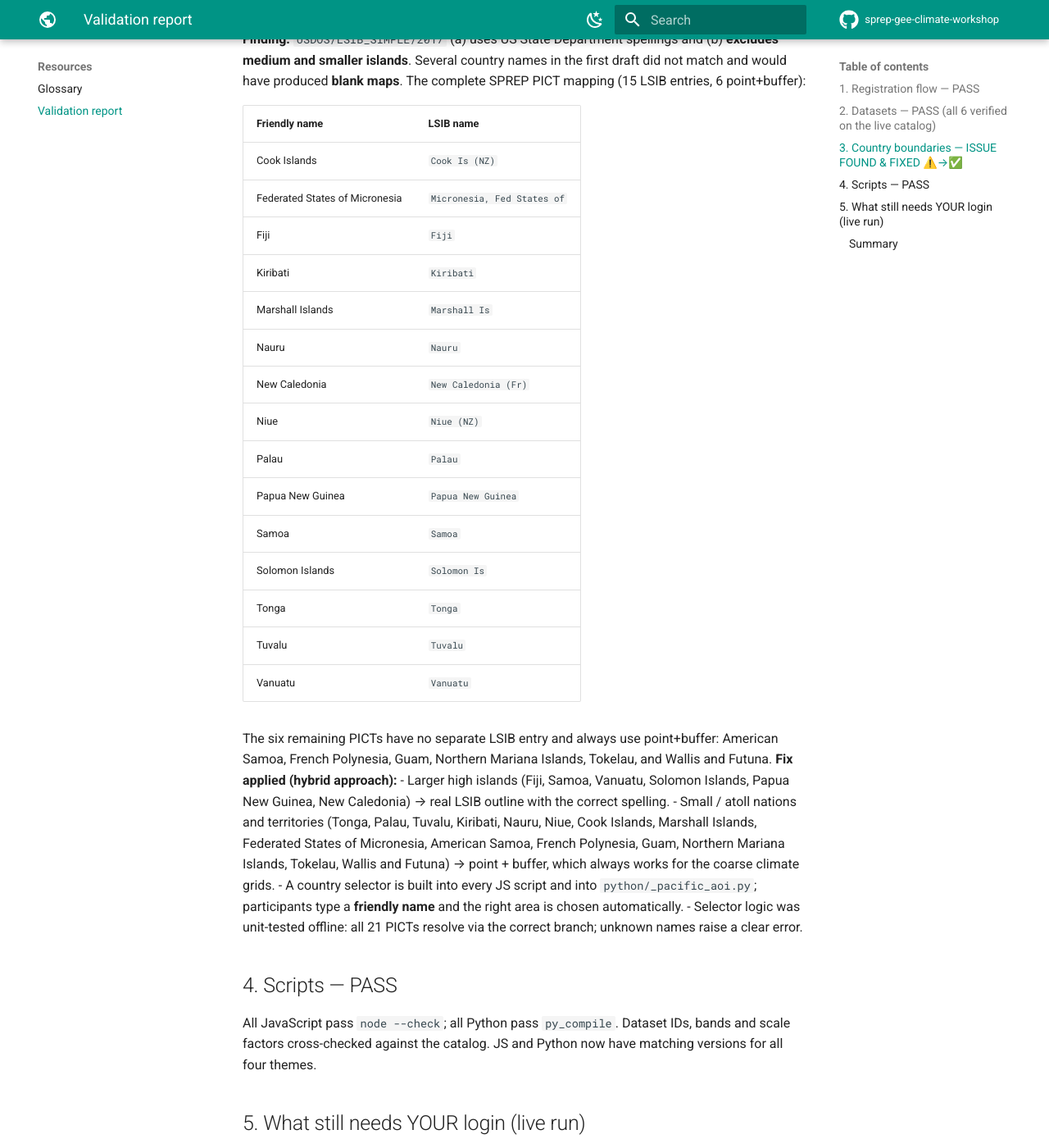
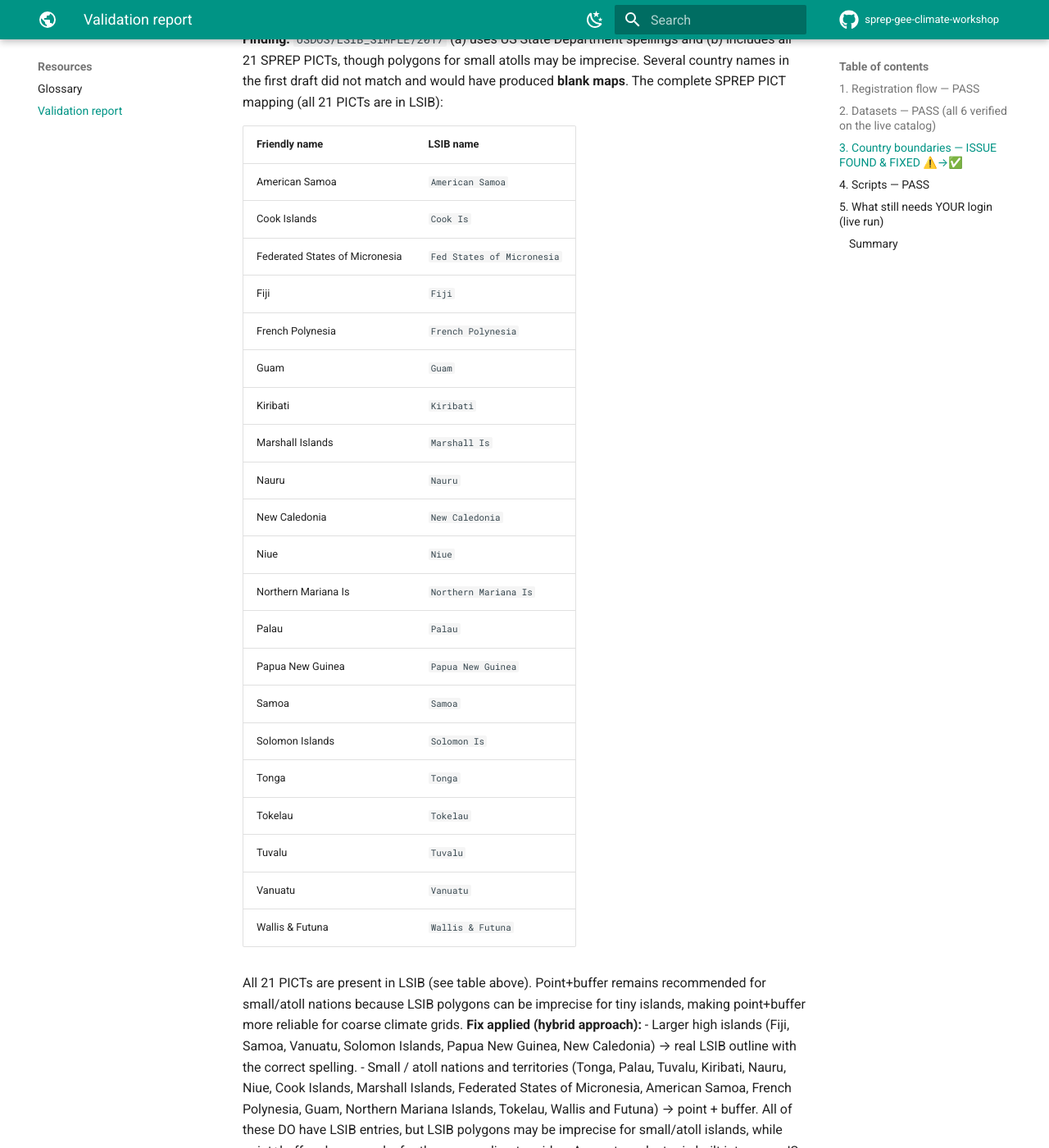
Before and after one commit to tavitas/sprep-gee-climate-workshop, an MkDocs documentation site: the page built from docs/resources/validation.md, in a window 1280 px wide and 1400 px high, scrolled down 1300 px. Shown: the whole window at 82% size. Built offline with MkDocs 1.6.1 and Material for MkDocs 9.7.7, drawn with Linux system fonts in a browser that asks for light colours; comment, search, counter and statistics services are not loaded; some of the changed text lies outside the part shown.

Commit message:
Fix LSIB country names to match actual dataset values

```diff
--- a/docs/resources/validation.md
+++ b/docs/resources/validation.md
@@ -33,39 +33,46 @@ All Kelvin→°C conversions and scale factors in the scripts match the catalog.
 
 ## 3. Country boundaries — ISSUE FOUND & FIXED ⚠️→✅
 **Finding:** `USDOS/LSIB_SIMPLE/2017` (a) uses US State Department spellings
-and (b) **excludes medium and smaller islands**. Several country names in
+and (b) includes all 21 SPREP PICTs, though polygons for small atolls may be imprecise. Several country names in
 the first draft did not match and would have produced **blank maps**.
-The complete SPREP PICT mapping (15 LSIB entries, 6 point+buffer):
+The complete SPREP PICT mapping (all 21 PICTs are in LSIB):
 
 | Friendly name | LSIB name |
 |---|---|
-| Cook Islands | `Cook Is (NZ)` |
-| Federated States of Micronesia | `Micronesia, Fed States of` |
+| American Samoa | `American Samoa` |
+| Cook Islands | `Cook Is` |
+| Federated States of Micronesia | `Fed States of Micronesia` |
 | Fiji | `Fiji` |
+| French Polynesia | `French Polynesia` |
+| Guam | `Guam` |
 | Kiribati | `Kiribati` |
 | Marshall Islands | `Marshall Is` |
 | Nauru | `Nauru` |
-| New Caledonia | `New Caledonia (Fr)` |
-| Niue | `Niue (NZ)` |
+| New Caledonia | `New Caledonia` |
+| Niue | `Niue` |
+| Northern Mariana Is | `Northern Mariana Is` |
 | Palau | `Palau` |
 | Papua New Guinea | `Papua New Guinea` |
 | Samoa | `Samoa` |
 | Solomon Islands | `Solomon Is` |
 | Tonga | `Tonga` |
+| Tokelau | `Tokelau` |
 | Tuvalu | `Tuvalu` |
 | Vanuatu | `Vanuatu` |
+| Wallis & Futuna | `Wallis & Futuna` |
 
-The six remaining PICTs have no separate LSIB entry and always use
-point+buffer: American Samoa, French Polynesia, Guam, Northern Mariana
-Islands, Tokelau, and Wallis and Futuna.
+All 21 PICTs are present in LSIB (see table above). Point+buffer remains
+recommended for small/atoll nations because LSIB polygons can be imprecise
+for tiny islands, making point+buffer more reliable for coarse climate grids.
 **Fix applied (hybrid approach):**
 - Larger high islands (Fiji, Samoa, Vanuatu, Solomon Islands, Papua New
   Guinea, New Caledonia) → real LSIB outline with the correct spelling.
 - Small / atoll nations and territories (Tonga, Palau, Tuvalu, Kiribati, Nauru,
   Niue, Cook Islands, Marshall Islands, Federated States of Micronesia,
   American Samoa, French Polynesia, Guam, Northern Mariana Islands, Tokelau,
-  Wallis and Futuna) → point + buffer, which
-  always works for the coarse climate grids.
+  Wallis and Futuna) → point + buffer. All of these DO have LSIB entries,
+  but LSIB polygons may be imprecise for small/atoll islands, while
+  point+buffer always works for the coarse climate grids.
 - A country selector is built into every JS script and into
   `python/_pacific_aoi.py`; participants type a **friendly name** and the
   right area is chosen automatically.
```
Also changed, not shown: docs/datasets/reference.md (+12 -11 lines), docs/exercises/code-editor.md (+28 -22 lines).
